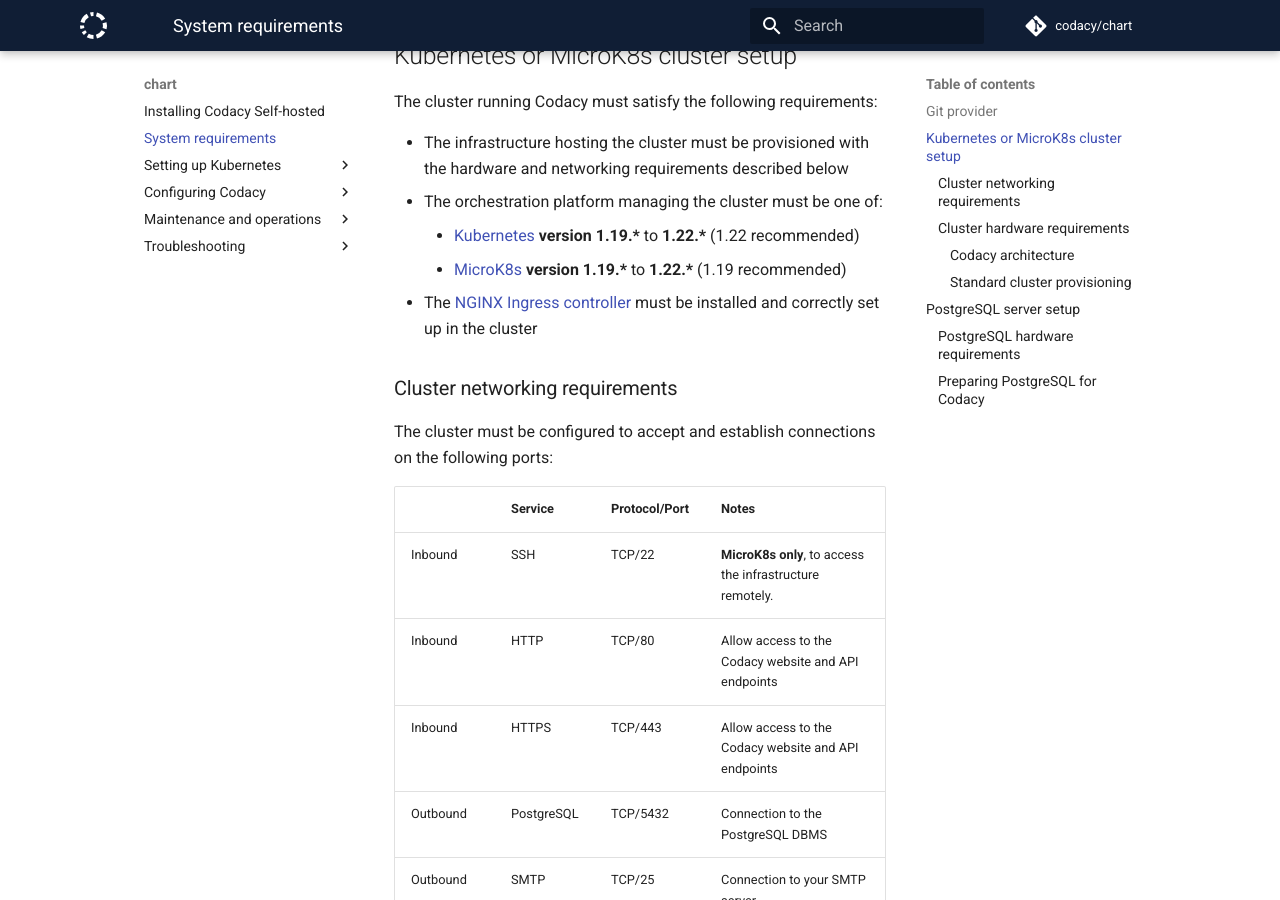
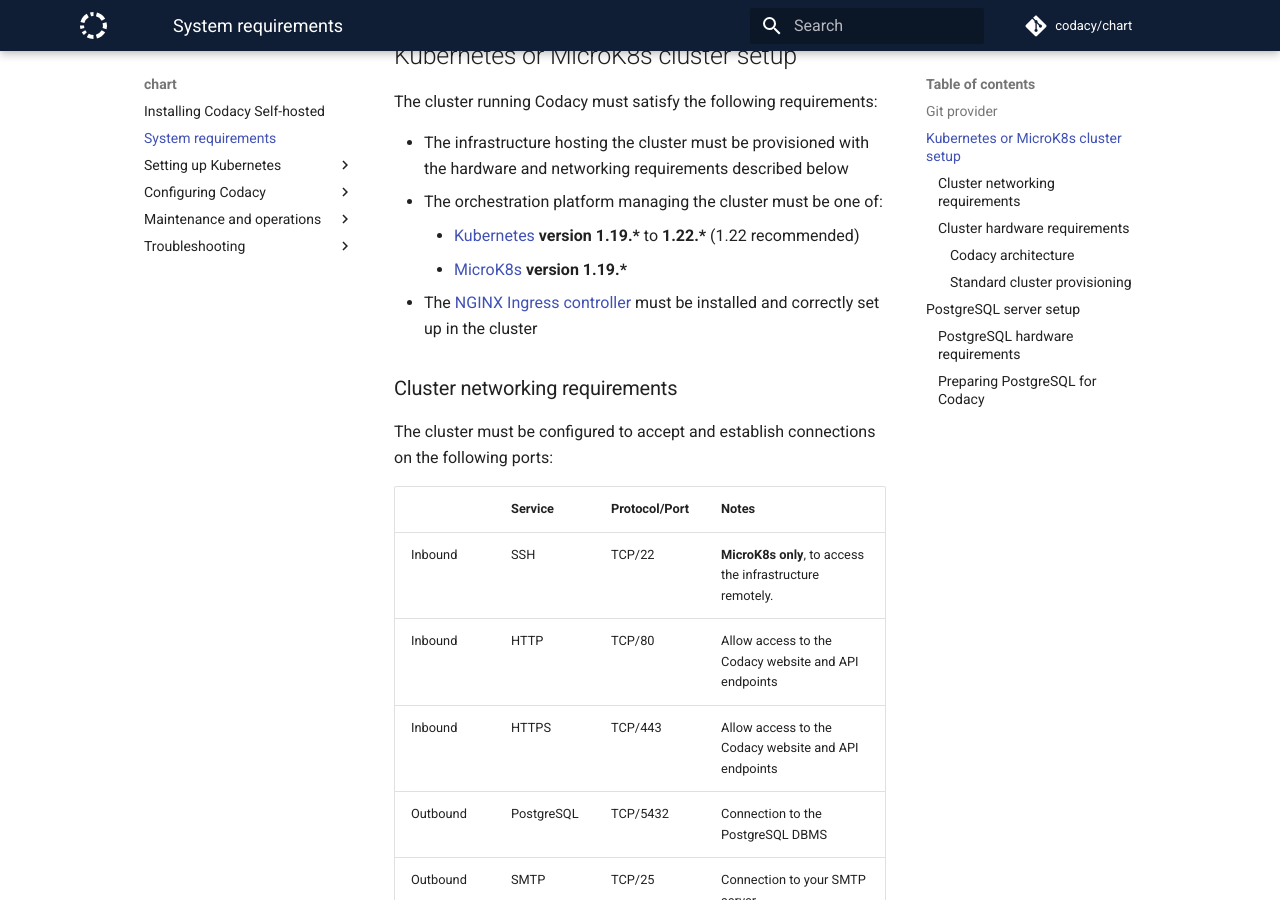
Before and after one commit to codacy/chart, an MkDocs documentation site: the page built from docs/requirements.md, in a window 1280 px wide and 900 px high, scrolled down 580 px. Built offline with MkDocs 1.6.1 and Material for MkDocs 9.7.7, drawn with Linux system fonts in a browser that asks for light colours; comment, search, counter and statistics services are not loaded.

Commit message:
doc: Reduce range of supported MicroK8s versions SE-254 [ci skip]

```diff
--- a/docs/requirements.md
+++ b/docs/requirements.md
@@ -23,7 +23,7 @@
 -   The infrastructure hosting the cluster must be provisioned with the hardware and networking requirements described below
 -   The orchestration platform managing the cluster must be one of:
     -   [Kubernetes](https://kubernetes.io/) **version 1.19.\*** to **1.22.\*** (1.22 recommended)
-    -   [MicroK8s](https://microk8s.io/) **version 1.19.\*** to **1.22.\*** (1.19 recommended)
+    -   [MicroK8s](https://microk8s.io/) **version 1.19.\***
 -   The [NGINX Ingress controller](https://github.com/kubernetes/ingress-nginx) must be installed and correctly set up in the cluster
 
 ### Cluster networking requirements
```
